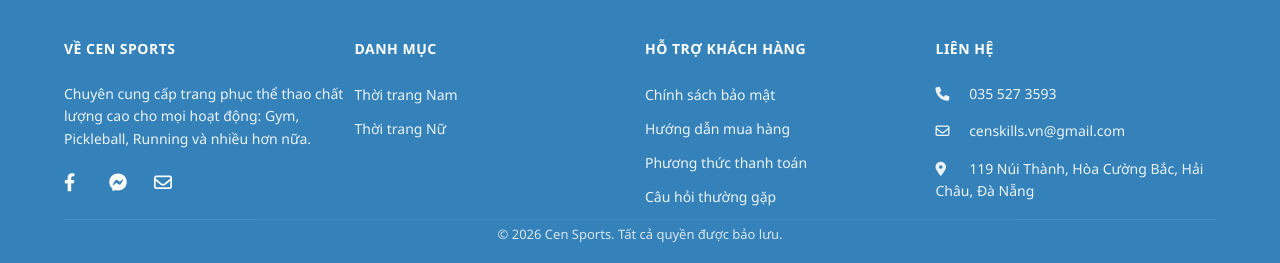
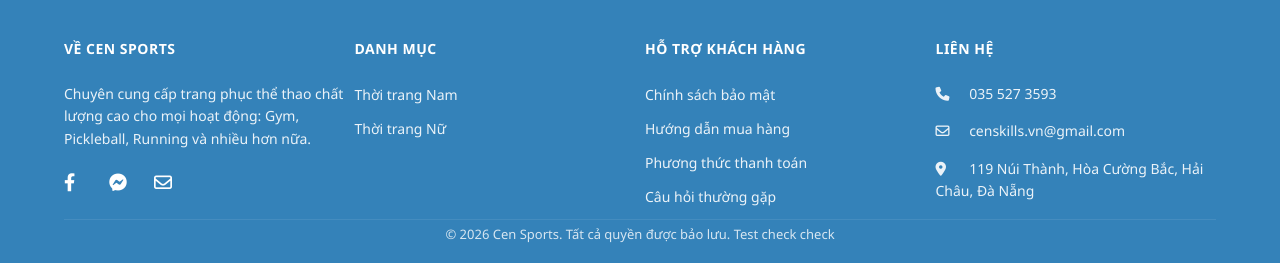
Before and after one commit to tiendung-nguyent/WebsiteThoiTrang_Django, a Django app: page / in a window 1280 px wide. Shown: the part 537-800 px from the top of the page. Run offline with Django 5.2, Linux system fonts and the light colour scheme.

Commit message:
check check

```diff
--- a/Nhom1_ChuDe1/templates/user/base_user.html
+++ b/Nhom1_ChuDe1/templates/user/base_user.html
@@ -313,6 +313,7 @@
 
         <div class="copyright">
             © 2026 Cen Sports. Tất cả quyền được bảo lưu.
+            Test check check
         </div>
     </footer>
 
```
